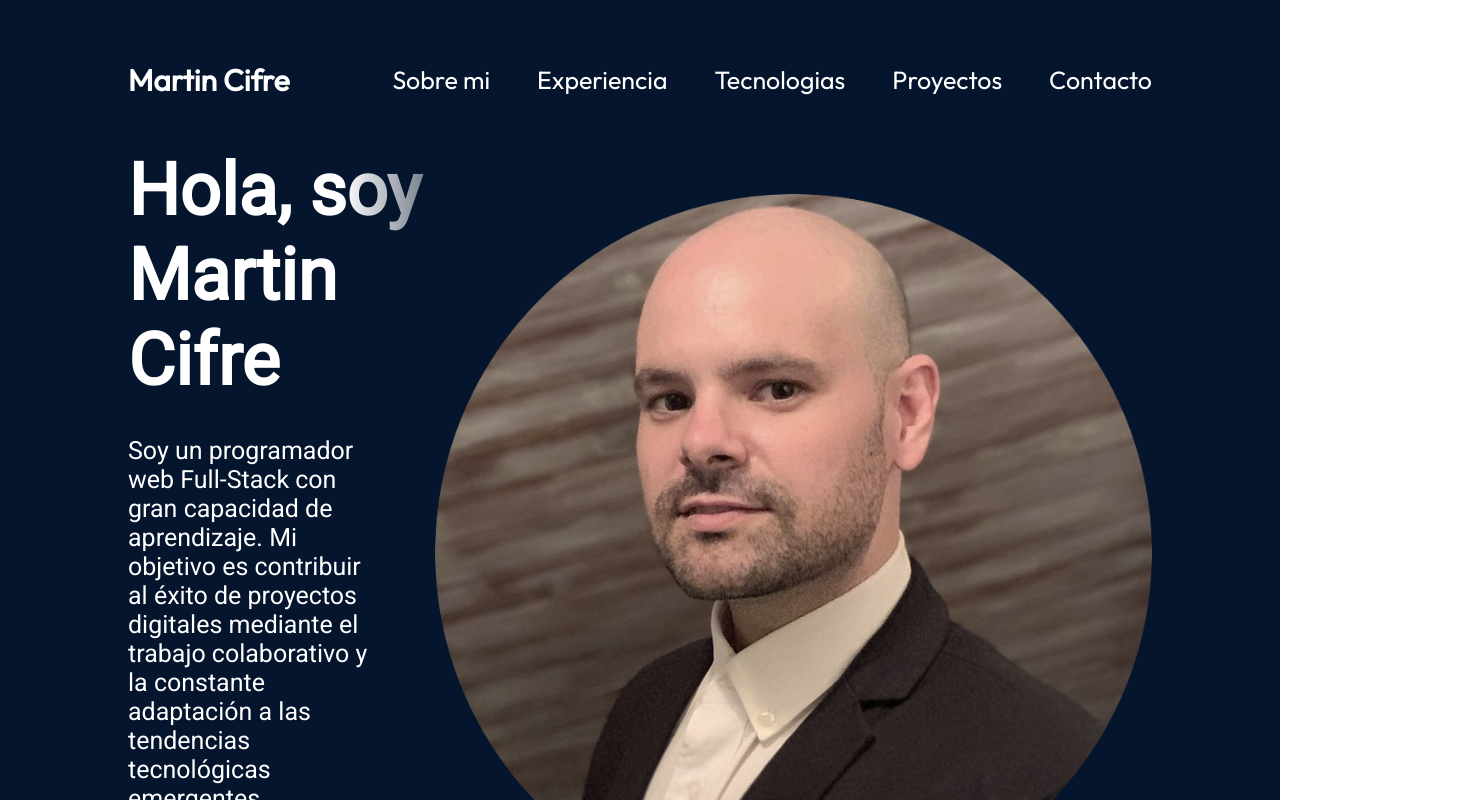
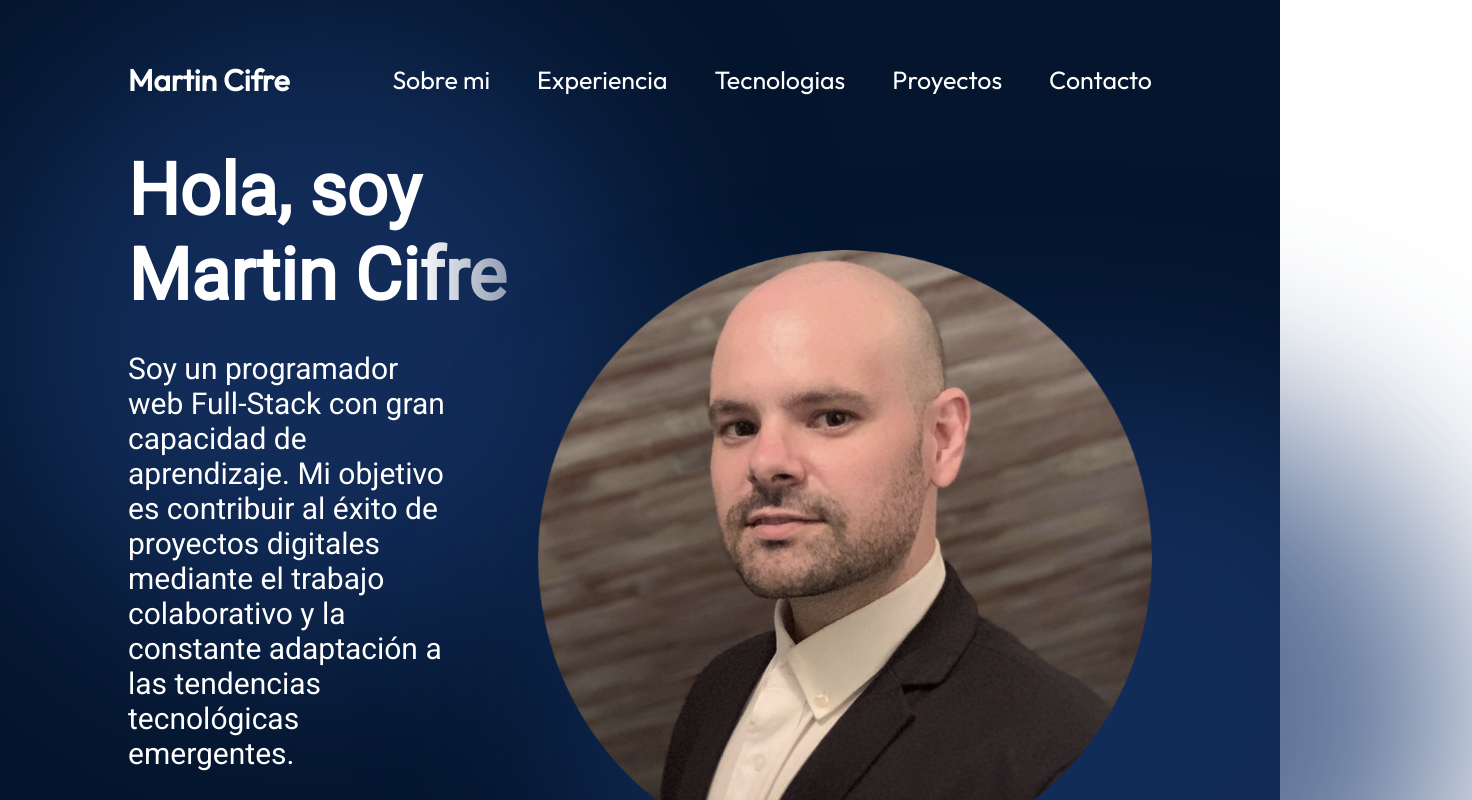
Before and after one commit to Martin-Cifre/portfolioReact, a React (Vite) app in the folder portfolioReact/: page / in a window 1280 px wide. Shown: the top 800 px of the page, 1472 px wide, since content can reach past the window. Built offline with nearby package versions, Linux system fonts and the light colour scheme.

Commit message:
agregados css home

```diff
--- a/portfolioReact/src/components/Home/home.module.css
+++ b/portfolioReact/src/components/Home/home.module.css
@@ -33,7 +33,7 @@
 }
 
 .description{
-    font-size: 25px;
+    font-size: 30px;
     font-family: var(--font-roboto);
     margin-bottom: 52px;
     width: 80%;
@@ -48,10 +48,57 @@
     font-weight: 600;
     padding: 27px 26px;
     box-shadow: 0 0 4px 0 rgba(0,0,0,0.25);
+    margin-bottom: 50px;
 }
 
 .homeImg{
-    width: 70%;
+    width: 60%;
     z-index: 1;
 
+    animation-name: float;
+    animation-duration: 5s;
+    animation-iteration-count: infinite;
+    animation-timing-function: ease-in-out;
+
 }
+
+@keyframes float {
+    0% {
+        transform: translate(0, 0px);
+    }
+
+    50% {
+        transform: translate(0, 10px);
+    }
+
+    100% {
+        transform: translate(0,-0px);
+    }
+}
+
+.topBlur{
+    position: absolute;
+    width: 50vw;
+    height: 50vw;
+    min-width: 350px;
+    min-height: 350px;
+    top: -128px;
+    left: -10vw;
+    border-radius: 764px;
+    background: rgba(25,55,109,0.7);
+    filter: blur(100px);
+    z-index: 0;
+}
+.bottomBlur{
+    position: absolute;
+    width: 70vw;
+    height: 50vw;
+    min-width: 250px;
+    min-height: 350px;
+    top: 246px;
+    right: -25vw;
+    border-radius: 764px;
+    background: rgba(25,55,109,0.7);
+    filter: blur(100px);
+    z-index: 0;
+}
```
